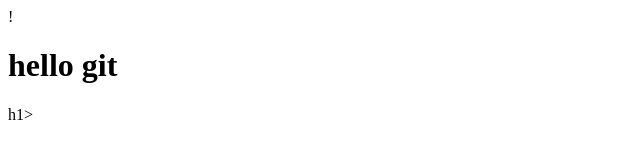
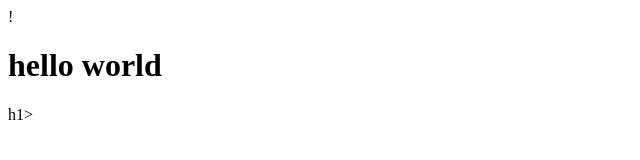
Before and after one commit to kov-son/git-kurs-4, a plain HTML site: page index.html in a window 1280 px wide. Shown: the whole page, without its empty margins (0-640 px from the left). Drawn offline with Linux system fonts and the light colour scheme.

Commit message:
hello world

```diff
--- a/index.html
+++ b/index.html
@@ -4,7 +4,7 @@
     <meta charset="UTF-8">
     <meta name="viewport" content="width=device-width, initial-scale=1.0">
     <title>isa GIT kurs 4</title>
-    <h1>hello git</H1>h1>
+    <h1>hello world</H1>h1>
 </head>
 <body>
 
```
